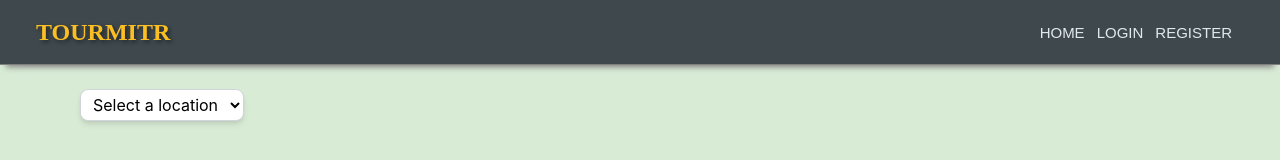
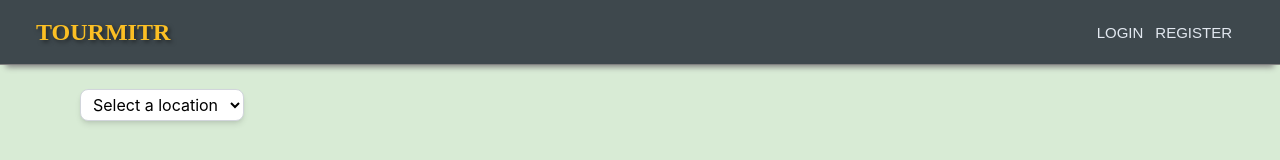
Before and after one commit to Ehtisham9198/frontend-TourMitr, a React (Create React App) app: page / in a window 1280 px wide. Shown: the top 160 px of the page. Built offline with nearby package versions, Linux system fonts and the light colour scheme.

Commit message:
removed home

```diff
--- a/src/components/Navebar.js
+++ b/src/components/Navebar.js
@@ -19,7 +19,6 @@ const Header = () => {
         <div className='links'>
 
           {auth.user && <NavLink to='/rec' className='me-3 nav-link'>Find your place</NavLink>}
-          <NavLink to='/' className='me-3 nav-link'>Home</NavLink>
           {!auth.user && <NavLink to='/login' className='me-3 nav-link'>Login</NavLink>}
           {!auth.user && <NavLink to='/register' className='me-3 nav-link'>Register</NavLink>}
           {auth.user && <NavLink to='/login' onClick={LOGOUT} className='me-3 nav-link'>Logout</NavLink>}
```
